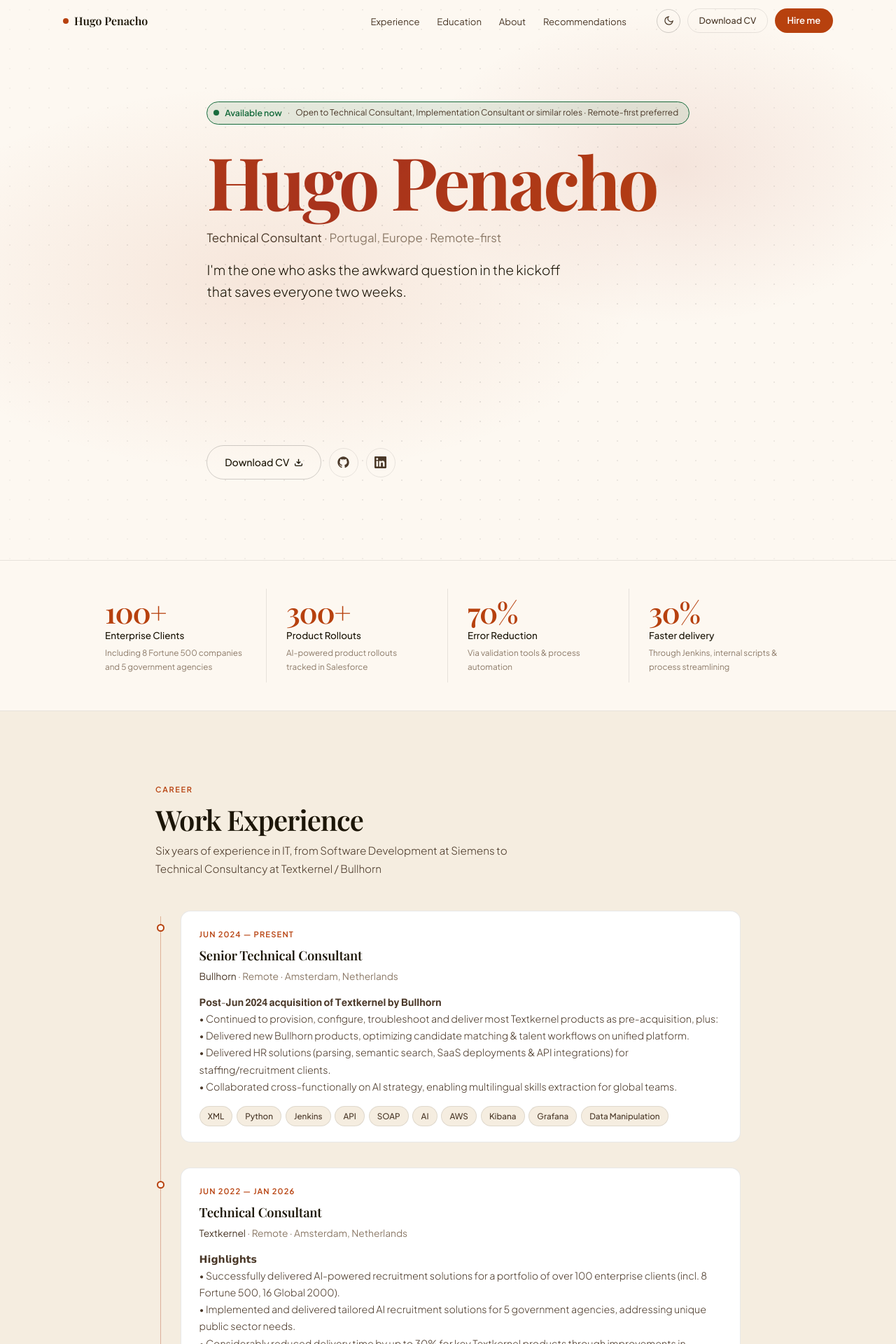
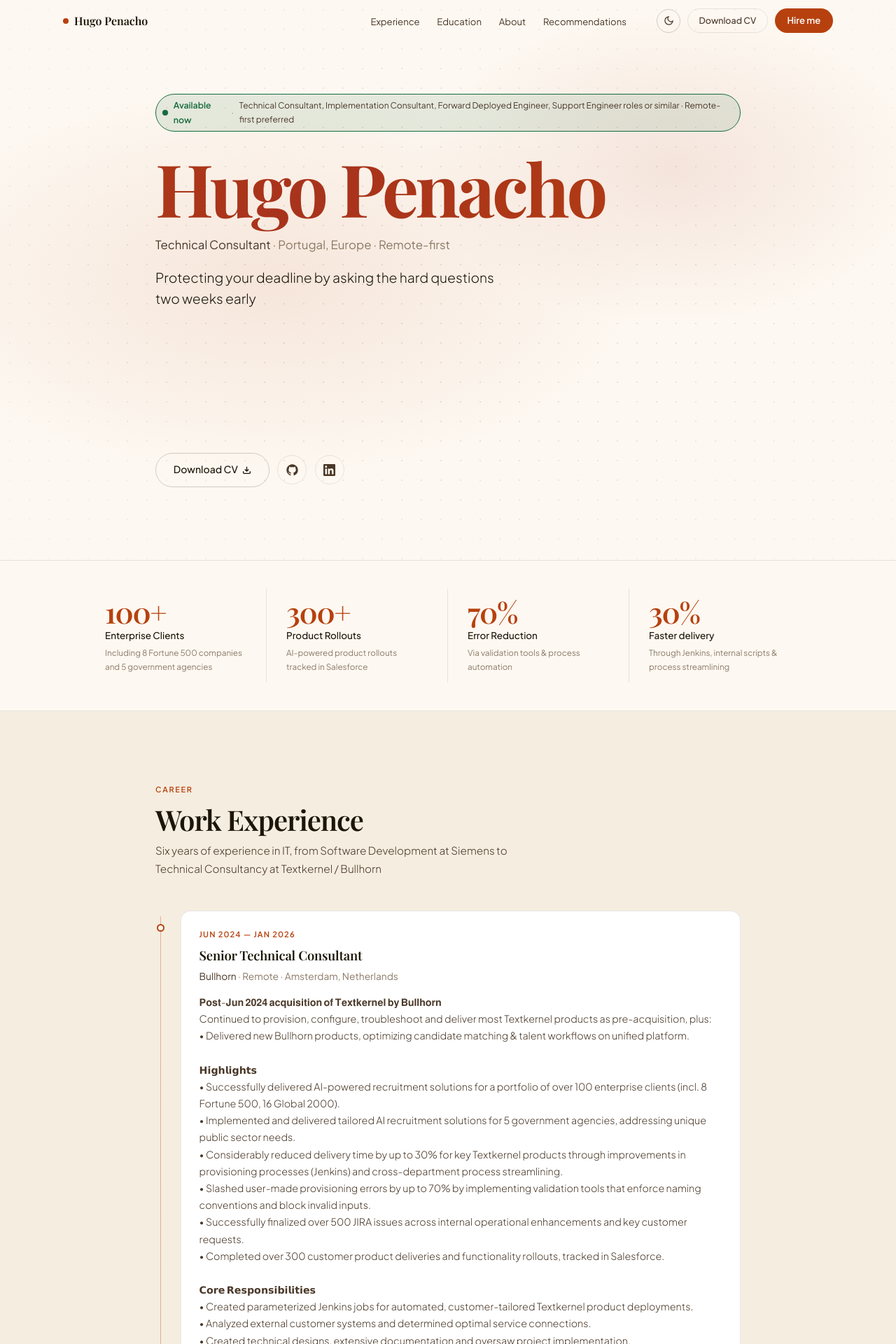
Before and after one commit to hpenacho/portfolio-website, a Next.js app: page / in a window 1280 px wide. Shown: the top 1920 px of the page at 70% size. Built offline with nearby package versions, Linux system fonts and the light colour scheme; a web font is replaced by a local one.

Commit message:
Revised section texts

```diff
--- a/components/HowIWork.jsx
+++ b/components/HowIWork.jsx
@@ -9,7 +9,8 @@ export default function HowIWork() {
       <div className="container">
         <span className="eyebrow">Working style</span>
         <h2 className="section-title">My Approach</h2>
-        <p className="section-sub">The principles I bring to every project—these are the core philosophies that guide how I solve problems, communicate ideas, and ensure the long-term success of the products I touch.</p>
+        <p className="section-sub">What to expect when working with me and how I solve project headaches</p>
+    {/* <p className="section-sub">The principles I bring to every project—these are the core philosophies that guide how I solve problems, communicate ideas, and ensure the long-term success of the products I touch.</p>*/}
         <div className={styles.grid} ref={ref}>
           {howIWork.map((item, i) => (
             <div
--- a/components/Recommendations.jsx
+++ b/components/Recommendations.jsx
@@ -51,7 +51,7 @@ export default function Recommendations() {
         <span className="eyebrow">Social proof</span>
         <h2 className="section-title">What colleagues say</h2>
         <p className="section-sub">
-          Recommendations from LinkedIn — from people I&apos;ve worked with.
+          Recommendations from LinkedIn — from people I&apos;ve been lucky to work with.
         </p>
 
         <div className={styles.grid}>
--- a/data/content.js
+++ b/data/content.js
@@ -12,8 +12,8 @@ export const person = {
   cvUrl:          '/hugo-penacho-cv.pdf',
   available:      true,
   availableLabel: 'Available now',
-  availableNote:  'Open to Technical Consultant, Implementation Consultant or similar roles · Remote-first preferred',
-  tagline:        `I'm the one who asks the awkward question in the kickoff that saves everyone two weeks.`,
+  availableNote:  'Technical Consultant, Implementation Consultant, Forward Deployed Engineer, Support Engineer roles or similar · Remote-first preferred',
+  tagline:        `Protecting your deadline by asking the hard questions two weeks early`,
   about:          `I started as a web developer at Siemens, building internal tools and talking directly to clients to figure out what they actually needed. That second part — understanding what people need — turned out to be what I was most interested in.
 
 At Textkernel, and now Bullhorn, I've spent four years sitting between enterprise clients and complex technical systems, making sure the two sides understand each other. The work isn't glamorous — a lot of provisioning, troubleshooting, documentation, and difficult conversations — but I've learned that the people who show up consistently and follow through quietly are the ones teams actually rely on.`,
@@ -40,23 +40,15 @@ export const currently = [
 
 export const experience = [
   {
-    period:  'Jun 2024 — Present',
+    period:  'Jun 2024 — Jan 2026',
     role:    'Senior Technical Consultant',
     company: 'Bullhorn',
     location:'Remote · Amsterdam, Netherlands',
     desc:    `𝐏𝐨𝐬𝐭-𝐉𝐮𝐧 𝟐𝟎𝟐𝟒 𝐚𝐜𝐪𝐮𝐢𝐬𝐢𝐭𝐢𝐨𝐧 𝐨𝐟 𝐓𝐞𝐱𝐭𝐤𝐞𝐫𝐧𝐞𝐥 𝐛𝐲 𝐁𝐮𝐥𝐥𝐡𝐨𝐫𝐧
-• Continued to provision, configure, troubleshoot and deliver most Textkernel products as pre-acquisition, plus:
+ Continued to provision, configure, troubleshoot and deliver most Textkernel products as pre-acquisition, plus:
 • Delivered new Bullhorn products, optimizing candidate matching & talent workflows on unified platform.
-• Delivered HR solutions (parsing, semantic search, SaaS deployments & API integrations) for staffing/recruitment clients.
-• Collaborated cross-functionally on AI strategy, enabling multilingual skills extraction for global teams.`,
-    tags:    ['XML', 'Python', 'Jenkins', 'API', 'SOAP', 'AI', 'AWS', 'Kibana', 'Grafana', 'Data Manipulation'],
-  },
-  {
-    period:  'Jun 2022 — Jan 2026',
-    role:    'Technical Consultant',
-    company: 'Textkernel',
-    location:'Remote · Amsterdam, Netherlands',
-    desc: `𝗛𝗶𝗴𝗵𝗹𝗶𝗴𝗵𝘁𝘀
+
+𝗛𝗶𝗴𝗵𝗹𝗶𝗴𝗵𝘁𝘀
 • Successfully delivered AI-powered recruitment solutions for a portfolio of over 100 enterprise clients (incl. 8 Fortune 500, 16 Global 2000).
 • Implemented and delivered tailored AI recruitment solutions for 5 government agencies, addressing unique public sector needs.
 • Considerably reduced delivery time by up to 30% for key Textkernel products through improvements in provisioning processes (Jenkins) and cross-department process streamlining.
@@ -70,7 +62,16 @@ export const experience = [
 • Created technical designs, extensive documentation and oversaw project implementation.
 • Managed communication and collaboration with customers and internal resources, ensuring successful project delivery.
 • Troubleshot issues ranging from configuration errors to product issues on both ends.
-• Worked collaboratively with cross-functional teams to continuously improve products and processes.`,
+• Worked collaboratively with cross-functional teams to continuously improve products and processes.
+`,
+    tags:    ['XML', 'Python', 'Jenkins', 'API', 'SOAP', 'AI', 'AWS', 'Kibana', 'Grafana', 'Data Manipulation'],
+  },
+  {
+    period:  'Jun 2022 — Jan 2026',
+    role:    'Technical Consultant',
+    company: 'Textkernel',
+    location:'Remote · Amsterdam, Netherlands',
+    desc: `Company acquisition by Bullhorn, see above for full role details which remained largely unchanged.`,
     tags:    ['XML', 'Python', 'Jenkins', 'API', 'SOAP', 'AI', 'AWS', 'Kibana', 'Grafana', 'Data Manipulation'],
   },
   {
--- a/pages/index.jsx
+++ b/pages/index.jsx
@@ -37,7 +37,8 @@ export default function Home() {
           id="education"
           eyebrow="Background"
           title="Academic History"
-          subtitle="Where the foundations were built."
+          subtitle="                                 "
+       /* subtitle="Where the foundations were built." */
           items={education}
           surface={false}
         />
```
